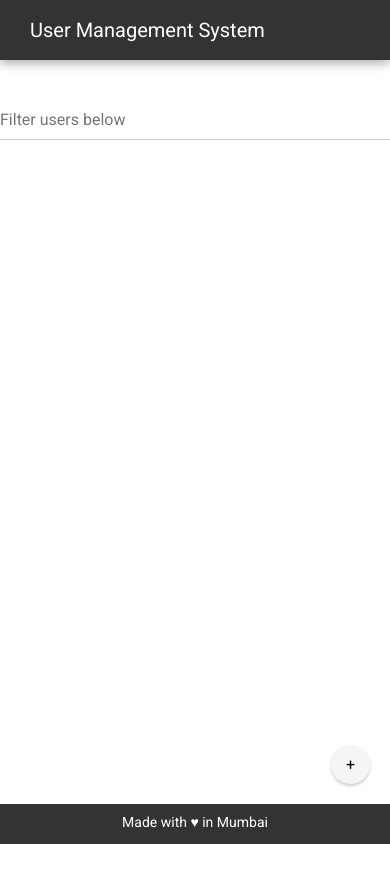
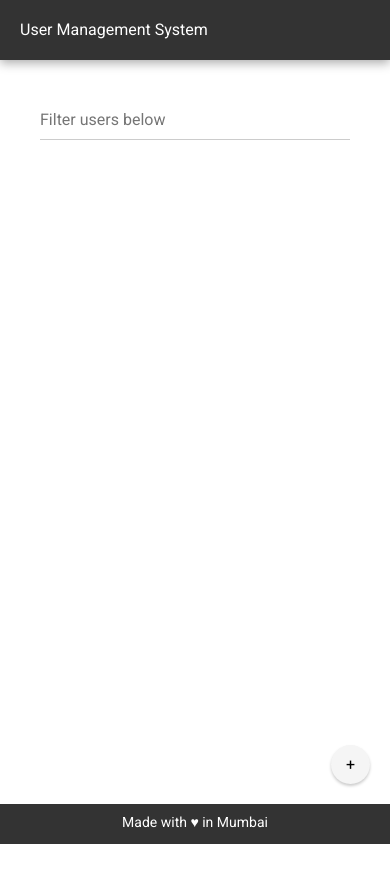
Before and after one commit to avirati/internations-task, a website: page app/modules/user.html in a window 390 px wide. Drawn offline with nearby package versions, Linux system fonts and the light colour scheme; files that its build step writes are made by us from their sources.

Commit message:
added media queries

```diff
--- a/app/sass/_common.scss
+++ b/app/sass/_common.scss
@@ -19,6 +19,11 @@ html,body {
   .brand-name {
     margin: 18px 30px;
     font-size: 20px;
+
+    @media #{$small-and-down} {
+      font-size: 16px;
+      margin: 20px;
+    }
   }
 }
 
@@ -84,6 +89,10 @@ html,body {
     margin: 0 auto;
     margin-top: 100px;
     background-color: #fff;
+
+    @media #{$small-and-down} {
+      width: calc(100% - 20px);
+    }
   }
 
   .modal-header {
@@ -118,6 +127,7 @@ input[type="text"] {
   width: 100%;
   border: none;
   border-bottom: 1px solid #ccc;
+  margin-bottom: 10px;
 }
 
 .disabled {
@@ -130,4 +140,8 @@ input[type="text"] {
   margin: 0 auto;
   display: block;
   margin-bottom: 20px;
+
+  @media #{$small-and-down} {
+    width: calc(100% - 80px);
+  }
 }
--- a/app/sass/_vars.scss
+++ b/app/sass/_vars.scss
@@ -5,3 +5,16 @@ $footer-height: 40px;
 $footer-background: #333;
 
 $base-font: 'Roboto', sans-serif;
+
+$small-screen-up: 601px !default;
+$medium-screen-up: 993px !default;
+$large-screen-up: 1201px !default;
+$small-screen: 600px !default;
+$medium-screen: 992px !default;
+$large-screen: 1200px !default;
+
+$medium-and-up: "only screen and (min-width : #{$small-screen-up})" !default;
+$large-and-up: "only screen and (min-width : #{$medium-screen-up})" !default;
+$small-and-down: "only screen and (max-width : #{$small-screen})" !default;
+$medium-and-down: "only screen and (max-width : #{$medium-screen})" !default;
+$medium-only: "only screen and (min-width : #{$small-screen-up}) and (max-width : #{$medium-screen})" !default;
```
